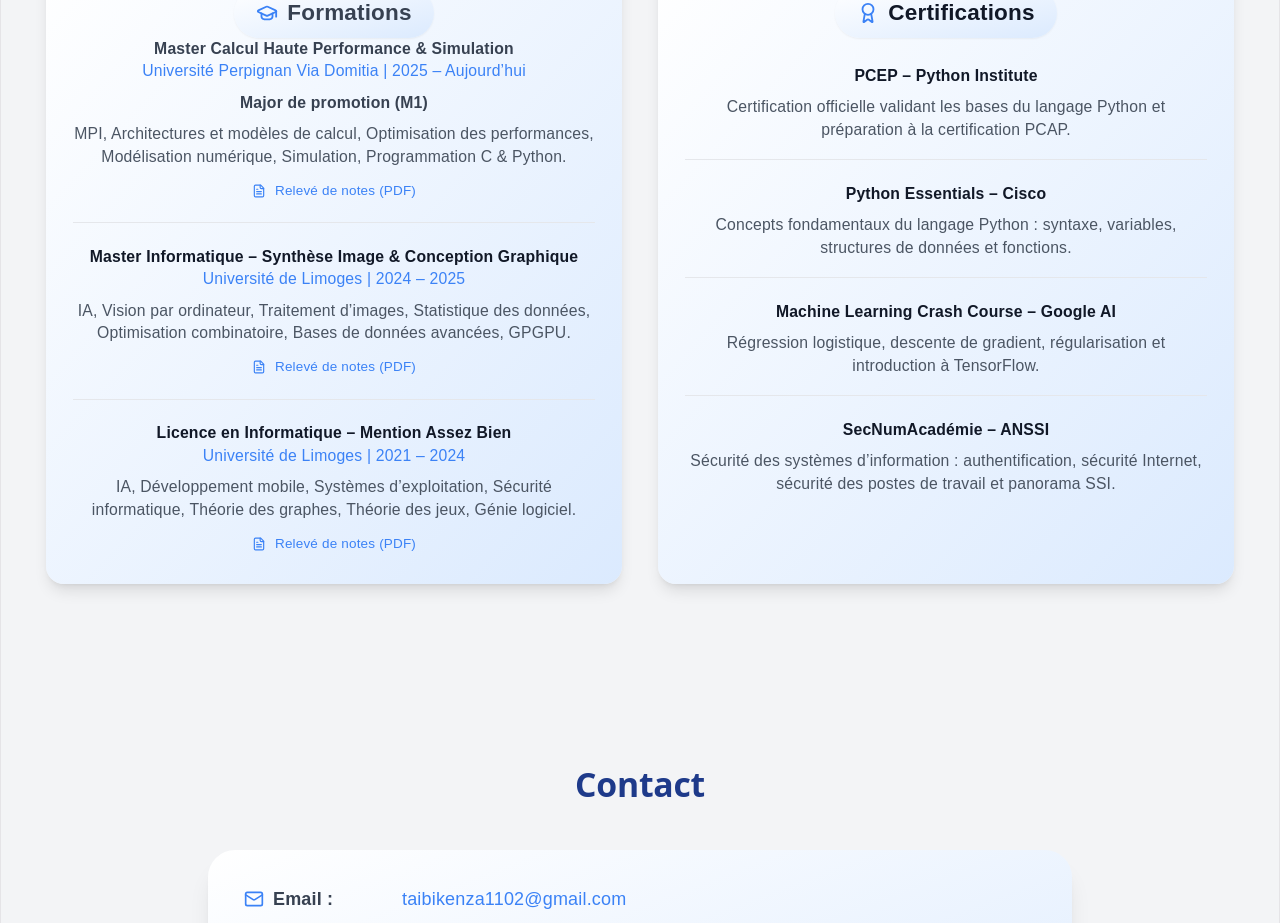
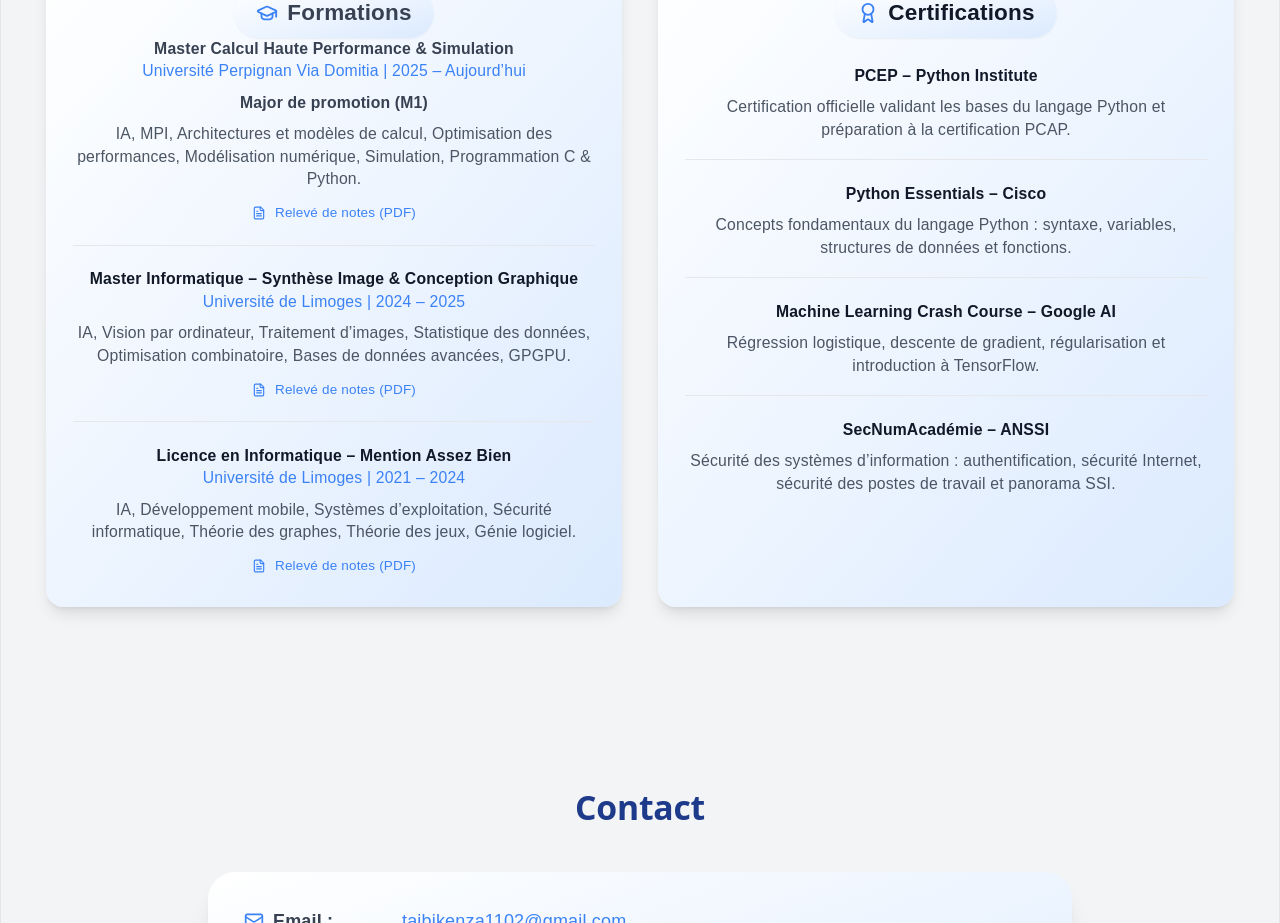
Before and after one commit to Kenzo2345/Portfolio, a React (Vite) app: page / in a window 1280 px wide. Shown: the part 1140-2063 px from the top of the page. Built offline with nearby package versions, Linux system fonts and the light colour scheme.

Commit message:
add IA to master chps skills

```diff
--- a/src/pages/About.jsx
+++ b/src/pages/About.jsx
@@ -30,7 +30,7 @@ export default function About() {
               </p>
               <p className="text-gray-700 font-semibold mt-2">Major de promotion (M1)</p>
               <p className="text-gray-600 mt-2">
-                MPI, Architectures et modèles de calcul, Optimisation des performances, Modélisation numérique, Simulation, Programmation C & Python.</p>
+                IA, MPI, Architectures et modèles de calcul, Optimisation des performances, Modélisation numérique, Simulation, Programmation C & Python.</p>
               <a
                 href="/RN_kenza-1.pdf"
                 target="_blank"
```
